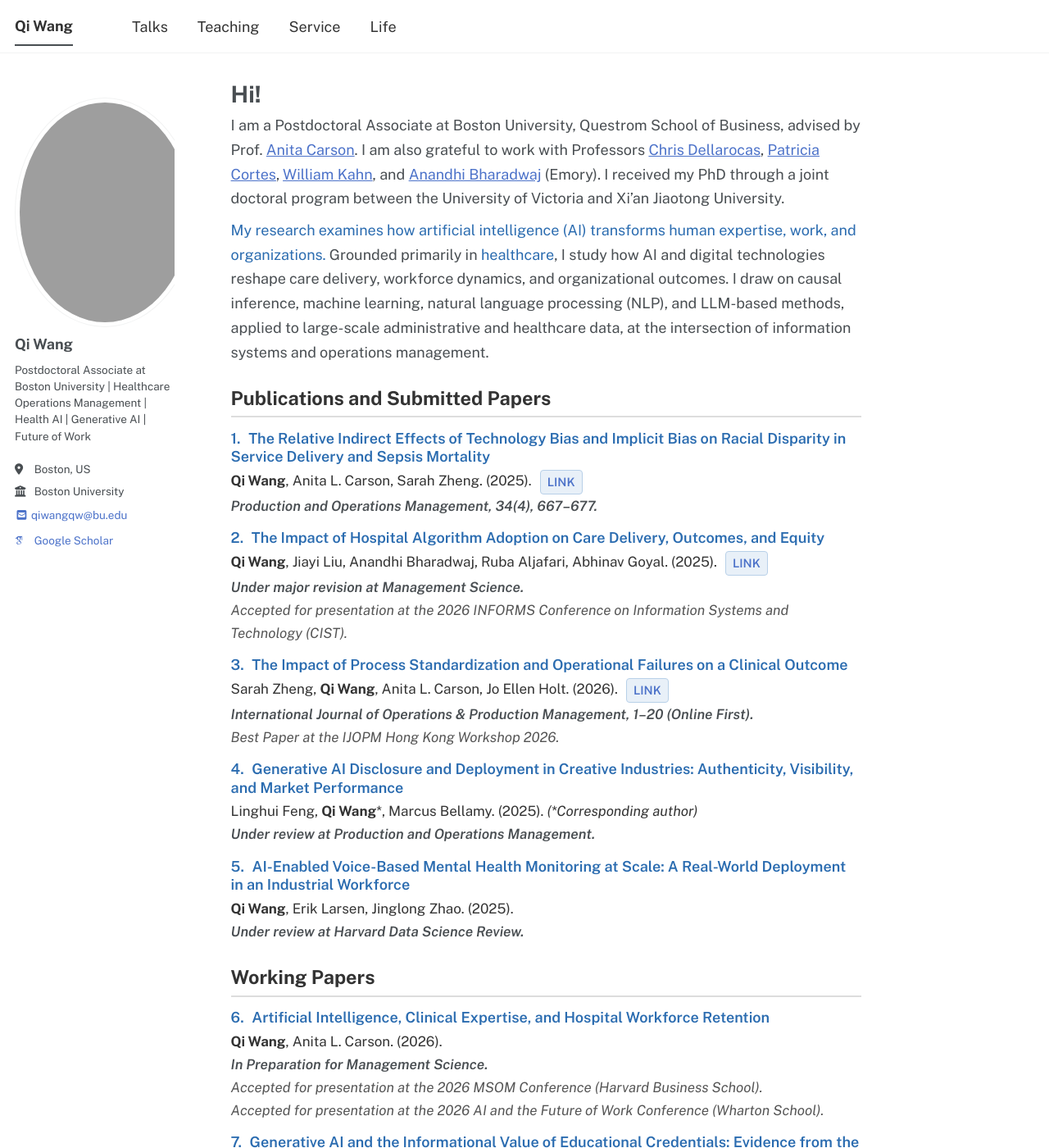
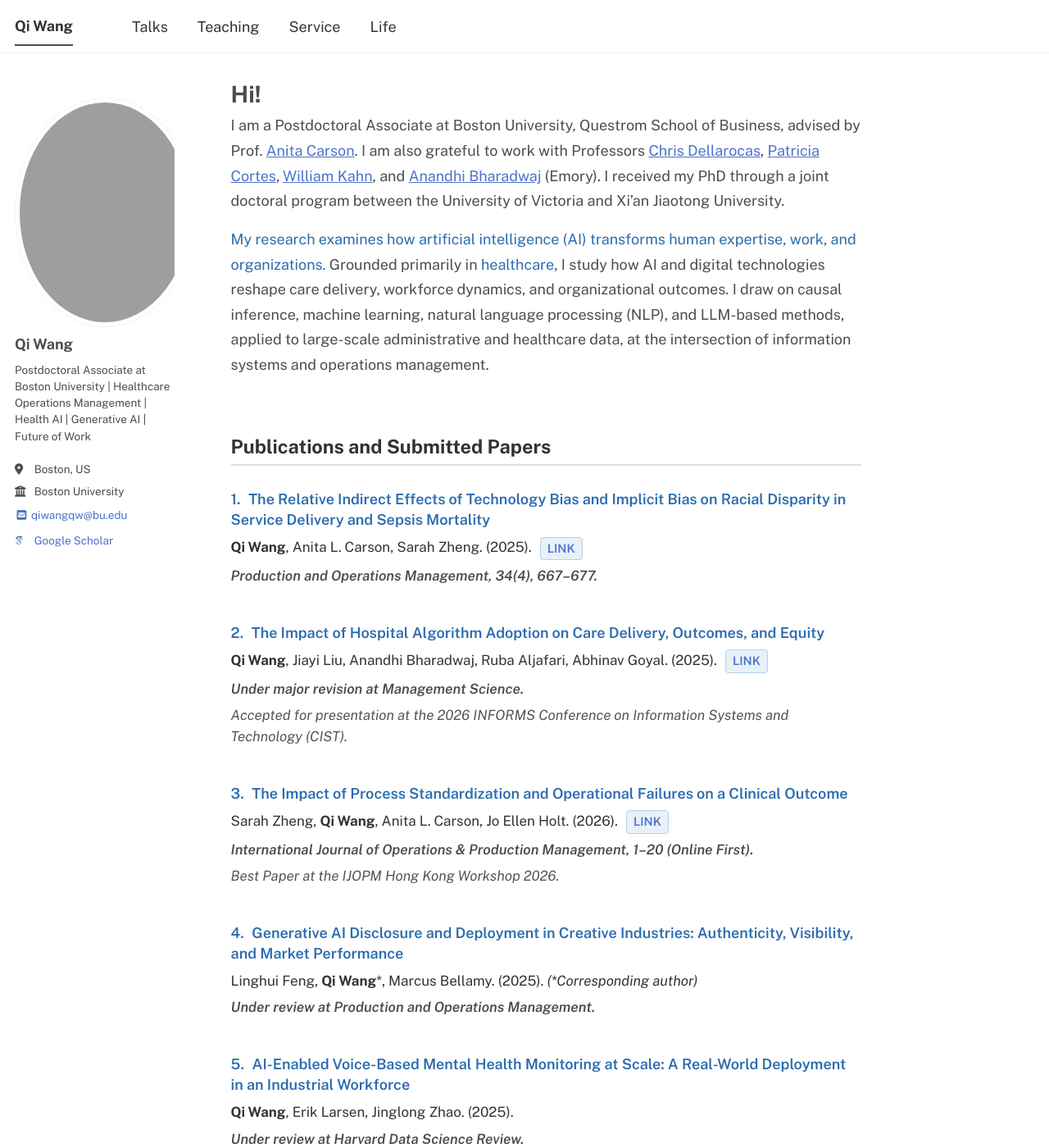
Before and after one commit to qiwang-katherine/qiwang-katherine.github.io, a Jekyll site: the page built from _pages/about.md, in a window 1280 px wide and 1400 px high. Shown: the whole window at 82% size. Built offline with Jekyll 4.4.1, drawn with Linux system fonts in a browser that asks for light colours; some web fonts are replaced; a script bundle is joined from its source files by our own code; library files that are not in the unit come from our copies.

Commit message:
main.scss

```diff
--- a/assets/css/main.scss
+++ b/assets/css/main.scss
@@ -45,11 +45,15 @@ body, p, li, a, h1, h2, h3, h4, h5, h6,
 }
 
 /* ========== Main content ========== */
+.page__content {
+  max-width: 46em;
+}
+
 .page__content,
 .page__content p,
 .page__content li {
   font-size: 18px !important;
-  line-height: 1.65 !important;
+  line-height: 1.7 !important;
 }
 
 .page__title {
@@ -61,8 +65,8 @@ body, p, li, a, h1, h2, h3, h4, h5, h6,
 .page__content > *:first-child { margin-top: 0 !important; }
 
 .page__content p {
-  margin-top: 0.5em !important;
-  margin-bottom: 0.5em !important;
+  margin-top: 0.9em !important;
+  margin-bottom: 0.9em !important;
 }
 
 .page__content p:first-of-type {
@@ -70,61 +74,72 @@ body, p, li, a, h1, h2, h3, h4, h5, h6,
   padding-top: 0 !important;
 }
 
+/* ========== Links ========== */
+a,
+.page__content a,
+.author__urls a,
+.talk-list a {
+  color: #4C72C9 !important;
+}
+
+a:hover,
+.page__content a:hover {
+  color: #3A5BA0 !important;
+}
+
 /* ========== Publications ========== */
 .pub-category-title {
   font-size: 1.3em !important;
   font-weight: 700 !important;
-  margin-top: 1.2em !important;
-  margin-bottom: 0.4em !important;
+  margin-top: 3em !important;
+  margin-bottom: 1.2em !important;
   padding-bottom: 0.3em !important;
   border-bottom: 2px solid #ddd !important;
   color: #333 !important;
 }
 
 .archive__item {
-  margin-bottom: 0.3em !important;
+  margin-bottom: 2.4em !important;
   padding: 0 !important;
 }
 
-.archive__item p { margin: 0 !important; padding: 0 !important; }
-
-.pub-title {
-  font-size: 0.95em !important;
+.archive__item .pub-title {
+  font-size: 18px !important;
   font-weight: 600 !important;
-  margin: 0.8em 0 0 0 !important;
+  color: #2B6CB0 !important;
+  margin: 0 0 0.45em 0 !important;
   padding: 0 !important;
-  line-height: 1.25 !important;
-color: #2B6CB0 !important;
+  line-height: 1.4 !important;
 }
 
 .pub-number { margin-right: 0.3em; color: inherit; }
 
-.pub-authors {
-  font-size: 0.88em !important;
-  color: #333;
-  margin: 0 !important;
+.archive__item .pub-authors {
+  font-size: 17px !important;
+  color: #333 !important;
+  margin: 0 0 0.35em 0 !important;
   padding: 0 !important;
-  line-height: 1.3 !important;
+  line-height: 1.55 !important;
 }
 
-.pub-venue {
-  font-size: 0.88em !important;
+.archive__item .pub-venue {
+  font-size: 17px !important;
   font-weight: 700 !important;
   font-style: italic !important;
-  margin: 0 !important;
+  margin: 0 0 0.35em 0 !important;
   padding: 0 !important;
-  line-height: 1.3 !important;
+  line-height: 1.55 !important;
 }
 
 .pub-venue b, .pub-venue strong { font-weight: 800 !important; }
 
-.pub-note {
-  font-size: 0.85em !important;
-  color: #555;
-  font-style: italic;
+.archive__item .pub-note {
+  font-size: 17px !important;
+  color: #555 !important;
+  font-style: italic !important;
   margin: 0 !important;
   padding: 0 !important;
-  line-height: 1.3 !important;
+  line-height: 1.55 !important;
 }
 
 .pub-authors a[href*="ssrn"],
@@ -133,13 +148,25 @@ color: #2B6CB0 !important;
   margin-left: 6px !important;
 }
 
+/* ========== Navigation bar ========== */
+.masthead__menu-item a,
+.greedy-nav a,
+.greedy-nav__toggle {
+  color: #333 !important;
+}
+
+.masthead__menu-item a:hover,
+.greedy-nav a:hover {
+  color: #000 !important;
+}
+
 /* ========== Talks ========== */
-.talk-paper { margin-bottom: 2em; }
+.talk-paper { margin-bottom: 2.6em; }
 
 .talk-paper-title {
   font-size: 1.0em !important;
   font-weight: 700 !important;
-  margin-top: 1.5em !important;
+  margin-top: 1.8em !important;
   margin-bottom: 0.4em !important;
 }
 
@@ -149,16 +176,16 @@ color: #2B6CB0 !important;
   font-style: italic !important;
   font-weight: 400 !important;
   letter-spacing: 0.02em !important;
-  margin: -0.1em 0 0.8em 0 !important;
+  margin: -0.1em 0 0.9em 0 !important;
 }
 
 .talk-list {
   font-size: 0.9em !important;
-  line-height: 1.6 !important;
+  line-height: 1.7 !important;
   margin-left: 1.2em !important;
 }
 
-.talk-list li { margin-bottom: 0.3em; }
+.talk-list li { margin-bottom: 0.45em; }
 
 /* ========== Teaching ========== */
 .teaching-section { margin-bottom: 2.5em; }
@@ -166,29 +193,29 @@ color: #2B6CB0 !important;
 .teaching-role-title {
   font-size: 1.3em !important;
   font-weight: 700 !important;
-  margin-top: 1.5em !important;
-  margin-bottom: 0.5em !important;
+  margin-top: 1.8em !important;
+  margin-bottom: 0.6em !important;
   padding-bottom: 0.3em !important;
   border-bottom: 2px solid #ddd !important;
   color: #333 !important;
 }
 
-.teaching-item { margin-bottom: 1.2em; }
+.teaching-item { margin-bottom: 1.4em; }
 
 .teaching-course {
   font-size: 1.0em !important;
   margin: 0.5em 0 0.3em 0 !important;
-  line-height: 1.4 !important;
+  line-height: 1.5 !important;
 }
 
 .teaching-detail {
   font-size: 0.9em !important;
-  line-height: 1.5 !important;
+  line-height: 1.6 !important;
   margin: 0.2em 0 0.5em 1em !important;
   color: #444;
 }
 
-.teaching-detail li { margin-bottom: 0.2em; }
+.teaching-detail li { margin-bottom: 0.3em; }
 
 /* ========== Life page images ========== */
 .interest-image { max-width: 220px; margin: 1.5em 0; }
@@ -213,66 +240,3 @@ color: #2B6CB0 !important;
   object-fit: cover;
   border-radius: 50%;
 }
-
-/* ========== Link color ========== */
-a,
-.page__content a,
-.author__urls a,
-.talk-list a {
-  color: #2E5A8C !important;
-}
-
-a:hover,
-.page__content a:hover {
-  color: #1F4E79 !important;
-}
-
-/* ========== Link color ========== */
-a,
-.page__content a,
-.author__urls a,
-.talk-list a {
-  color: #3A5BA0 !important;
-}
-
-a:hover,
-.page__content a:hover {
-  color: #2C4479 !important;
-}
-
-/* ========== Link color ========== */
-a,
-.page__content a,
-.author__urls a,
-.talk-list a {
-  color: #4C72C9 !important;
-}
-
-a:hover,
-.page__content a:hover {
-  color: #3A5BA0 !important;
-}
-
-/* ========== Publication text sizes ========== */
-.archive__item .pub-title {
-  font-size: 18px !important;
-}
-
-.archive__item .pub-authors,
-.archive__item .pub-venue,
-.archive__item .pub-note {
-  font-size: 17px !important;
-}
-
-
-/* ========== Navigation bar: keep dark ========== */
-.masthead__menu-item a,
-.greedy-nav a,
-.greedy-nav__toggle {
-  color: #333 !important;
-}
-
-.masthead__menu-item a:hover,
-.greedy-nav a:hover {
-  color: #000 !important;
-}
```
